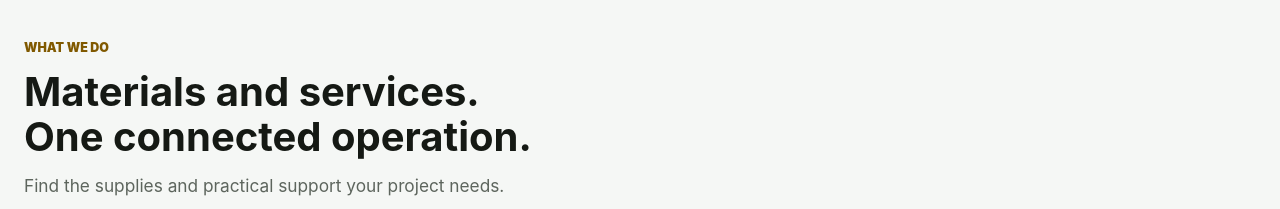
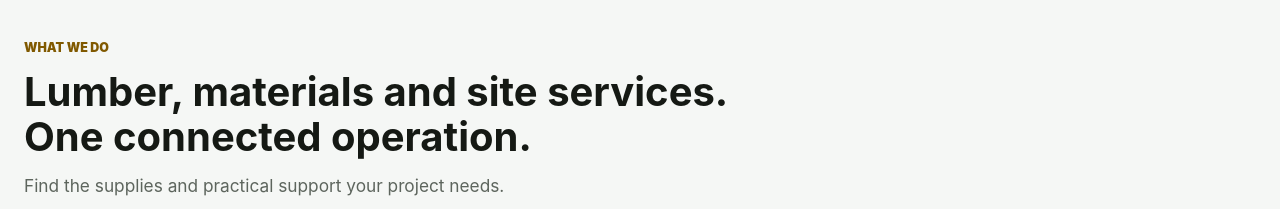
Before and after one commit to JustinSuchit/Sawmill, a Next.js app: page / in a window 1280 px wide. Shown: the part 722-931 px from the top of the page. Built offline with nearby package versions, Linux system fonts and the light colour scheme; no server answers; the database is empty.

Commit message:
Align homepage service keywords across metadata and heading

```diff
--- a/app/page.tsx
+++ b/app/page.tsx
@@ -7,8 +7,8 @@ import { HomeFAQ } from "@/components/HomeFAQ";
 import { ExtraCatalog } from "@/components/ExtraCatalog";
 
 export const metadata = {
-  ...pageMetadata("Lumber & Site Services", "Jagmohan Sawmill in Penal supplies lumber, mouldings, sand, tools and concrete sleepers, plus sawmill and haulage services across Trinidad & Tobago.", "/"),
-  title: "Jagmohan Sawmill | Lumber & Site Services, Trinidad",
+  ...pageMetadata("Lumber, Materials & Site Services", "Jagmohan Sawmill supplies lumber, materials and site services in Trinidad & Tobago, including mouldings, sand, concrete sleepers, sawmilling and haulage.", "/"),
+  title: "Jagmohan Sawmill | Lumber, Materials & Site Services",
 };
 
 export default function Home() {
--- a/components/Hero.tsx
+++ b/components/Hero.tsx
@@ -27,7 +27,7 @@ export function Hero() {
       <section className="section capabilities-section" id="capabilities" aria-labelledby="capability-title">
         <div className="section-head">
           <p className="eyebrow">What we do</p>
-          <h2 id="capability-title">Materials and services.<br />One connected operation.</h2>
+          <h2 id="capability-title">Lumber, materials and site services.<br />One connected operation.</h2>
           <p>Find the supplies and practical support your project needs.</p>
         </div>
         <CategoryGrid items={homeCapabilities} />
```
